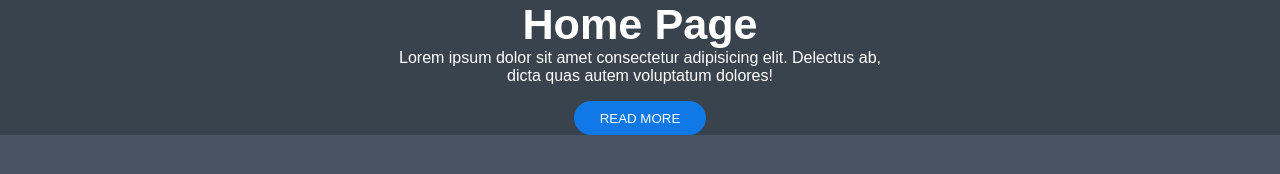
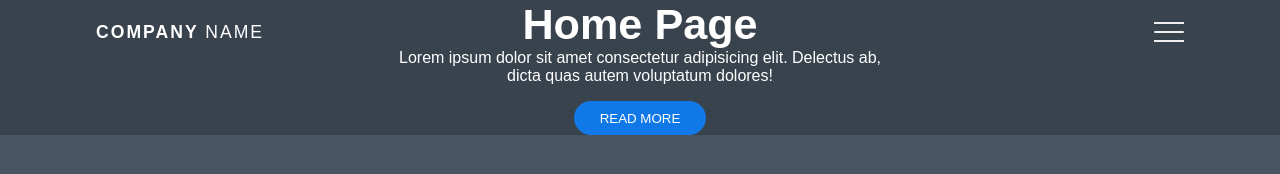
Before and after one commit to CoolSheff131/js-3d, a plain HTML site: page index.html in a window 1280 px wide. Drawn offline with Linux system fonts and the light colour scheme; a web font is replaced by a local one.

Commit message:
Сделан бургер

```diff
--- a/css/main.css
+++ b/css/main.css
@@ -7,6 +7,71 @@
     font-family: "Poppins", sans-serif;
 }
 
+/* Navbar */
+.navbar{
+    position: fixed;
+    left: 0;
+    top: 0;
+    width: 100%;
+    z-index: 10;
+    height: 0.3rem;
+}
+.menu{
+    max-width: 72rem;
+    width: 100%;
+    margin: 0 auto;
+    padding: 0 2rem;
+    display: flex;
+    justify-content: space-between;
+    align-items: center;
+    color: white;
+
+}
+.logo{
+    font-size: 1.1rem;
+    font-weight: 600;
+    text-transform: uppercase;
+    letter-spacing: 2px;
+    line-height: 4rem;
+}
+
+.logo > span{
+    font-weight: 300;
+}
+
+.burger{
+    height: 4rem;
+    width: 3rem;
+    cursor: pointer;
+    display: flex;
+    align-items: center;
+    justify-content: flex-end;
+}
+
+.bar{
+    width: 1.9rem;
+    height: 1.5px;
+    border-radius: 2px;
+    background-color: #eee;
+    transition: .3s;
+    position: relative;
+}
+
+.bar::after,
+.bar::before{
+    content: "";
+    position: absolute;
+    width: inherit;
+    height: inherit;
+    background-color: #eee;
+    transition: .5s;
+}
+.bar::after{
+    transform: translateY(9px);
+}
+.bar::before{
+    transform: translateY(-9px);
+}
 /* Page */
 
 .container{
@@ -71,3 +136,31 @@ header{
     cursor: pointer;
     text-decoration: none;
 }
+
+/* Animation */
+
+.container.active .bar{
+    transform: rotate(360deg);
+    background-color: transparent;
+
+}
+.container.active .bar::before{
+    transform: translateY(0) rotate(45deg);
+}
+.container.active .bar::after{
+    transform: translateY(0) rotate(-45deg);
+}
+
+
+.container.active .main{
+    animation: main-animation 1s ease;
+    cursor: pointer;
+    transform: perspective(1300px) rotateY(20deg) translateZ(310px) scale(0.5);
+
+}
+
+.container.active .main:hover{
+
+}
+
+/* KeyFrames */
--- a/index.html
+++ b/index.html
@@ -10,6 +10,21 @@
 <body>
 
     <div class="container">
+
+
+        <nav class="navbar">
+            <div class="menu">
+                <h3 class="logo">
+                    Company
+                    <span>name</span>
+                </h3>
+                <div class="burger">
+                    <div class="bar"></div>
+                </div>
+            </div>
+        </nav>
+
+
         <div class="screen">
             <div class="main">
                 <header class="header__one">
--- a/js/main.js
+++ b/js/main.js
@@ -0,0 +1,6 @@
+const burger = document.querySelector('.burger')
+const container = document.querySelector('.container')
+
+burger.addEventListener('click',()=>{
+    container.classList.toggle('active')
+})
```
